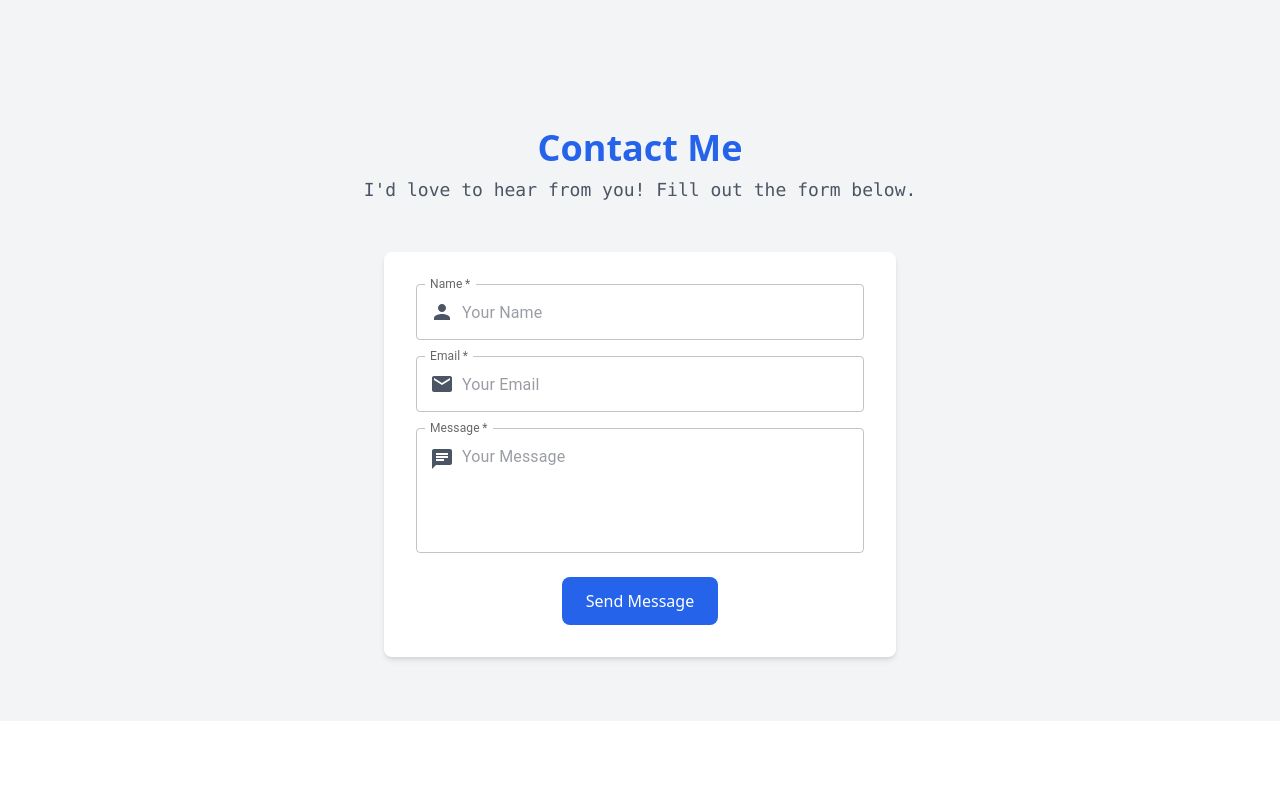
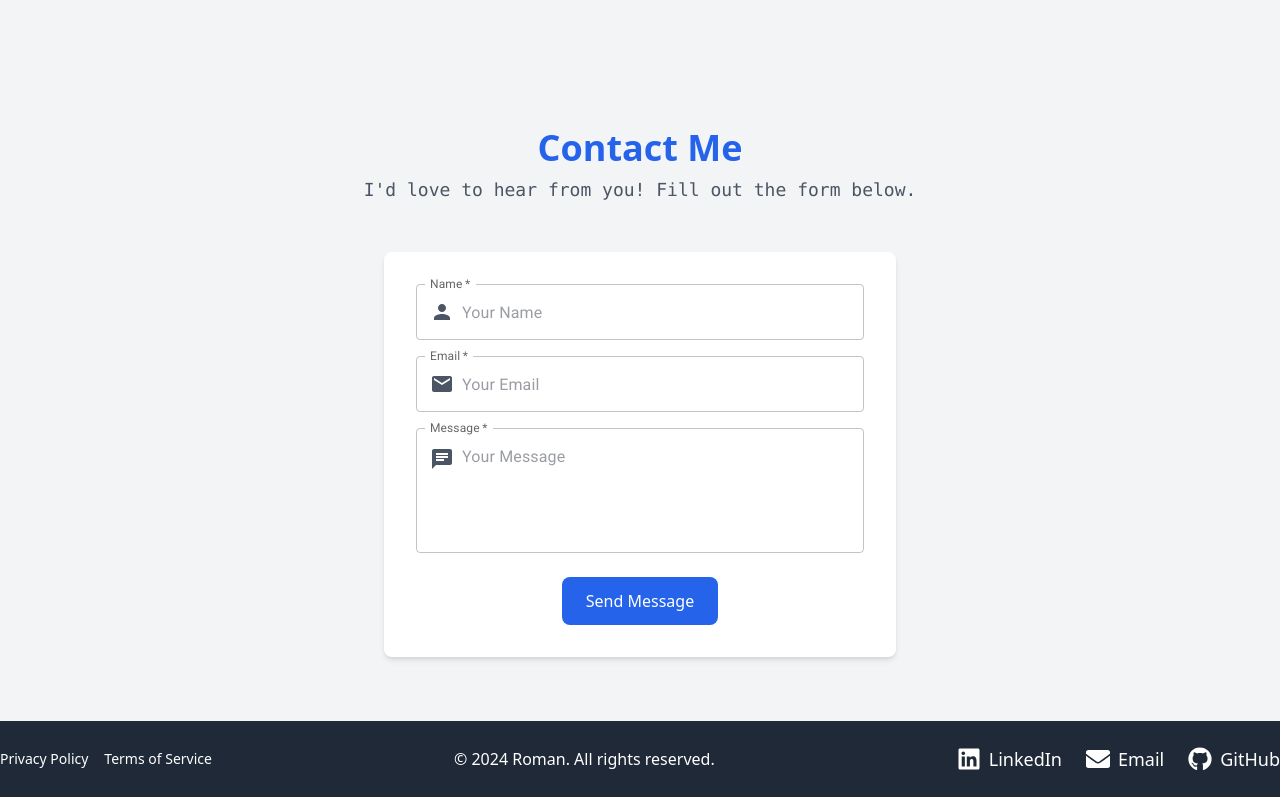
Before and after one commit to romanshrestha20/portfolio, a React (Create React App) app: page / in a window 1280 px wide. Shown: the part 1564-2361 px from the top of the page. Before the commit the page ends 2285 px from the top, so only its background shows below. Built offline with nearby package versions, Linux system fonts and the light colour scheme.

Commit message:
Add Footer component and Google Fonts to App.js

```diff
--- a/src/App.js
+++ b/src/App.js
@@ -2,6 +2,14 @@ import React, { Suspense, lazy } from 'react';
 import './App.css';
 import Skills from './components/Skills';
 import Contact from './components/Contact';
+import Footer from './components/Footer';
+
+// Importing Google Fonts
+import '@fontsource/roboto/300.css';
+import '@fontsource/roboto/400.css';
+import '@fontsource/roboto/500.css';
+import '@fontsource/roboto/700.css';
+
 
 // Lazy-loaded components
 const Navbar = lazy(() => import('./components/Navbar'));
@@ -21,7 +29,7 @@ function App() {
               </h1>
               {/* Spinner centered */}
               <div className="border-t-4 border-blue-600 dark:border-blue-400 border-solid w-16 h-16 rounded-full animate-spin mb-4 mx-auto"></div>
-              <p className="text-lg dark:text-blue-300 text-blue-500">Please wait while we load the content...</p>
+              <p className="font-mono text-lg dark:text-blue-300 text-blue-500">Please wait while we load the content...</p>
             </div>
           </div>
         }
@@ -42,6 +50,9 @@ function App() {
         <div className="transition-opacity opacity-0 animate-fadeIn delay-700">
           <Contact />
         </div>
+        <div className="transition-opacity opacity-0 animate-fadeIn delay-700">
+          <Footer />
+        </div>
 
       </Suspense>
     </div>
```
